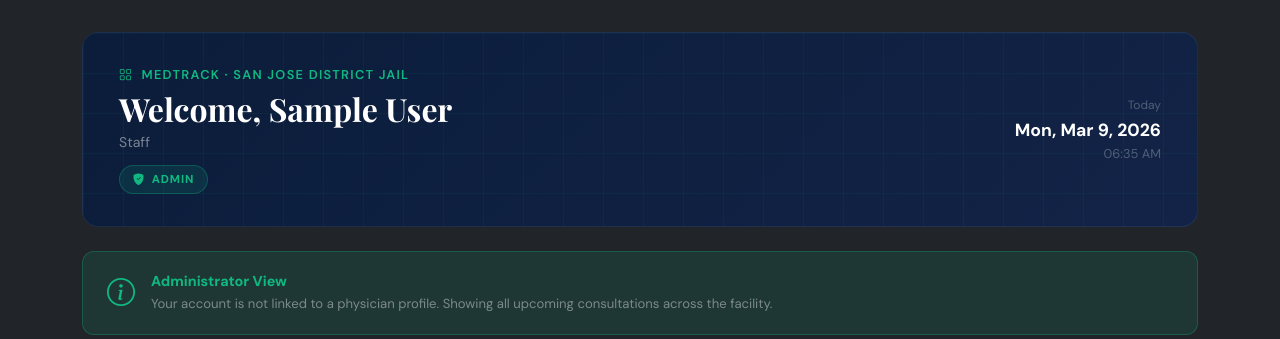
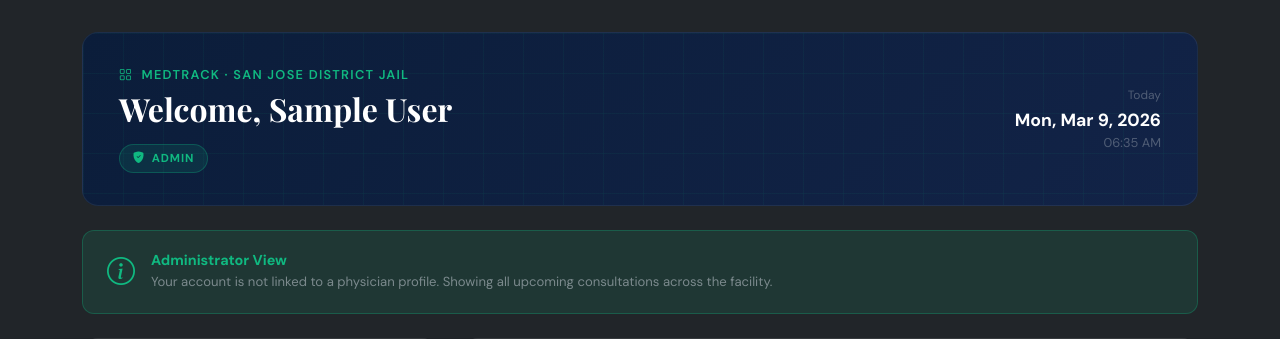
Before and after one commit to Daddycode11/MedTrack, a Django app: page /consultations/doctor-dashboard in a window 1280 px wide. Shown: the part 70-409 px from the top of the page. Run offline with Django 5.2, Linux system fonts and the light colour scheme; the visitor is signed in with stand-in values (Sample User, id 1); data comes from the database, SQL or seed files in the repository; data that the repository does not hold is empty; some libraries are stand-ins or nearby versions.

Commit message:
Production fixes: doctor/physician linking, PDL deletion, permissions, and deployment prep

```diff
--- a/medtrack/consultations/views.py
+++ b/medtrack/consultations/views.py
@@ -183,7 +183,7 @@ def doctor_dashboard(request):
 #  SCHEDULE / CREATE
 # ─────────────────────────────────────────────────────────────
 
-@role_required('admin', 'staff', 'doctor')
+@role_required('admin', 'doctor')
 def schedule_consultation(request):
     """Simple function-based create view (legacy; prefer ConsultationCreateView)."""
     if request.method == 'POST':
@@ -198,7 +198,7 @@ def schedule_consultation(request):
     return render(request, 'consultations/schedule_consultation.html', {'form': form})
 
 
-@role_required('admin', 'staff', 'doctor')
+@role_required('admin', 'doctor')
 def create_consultation(request):
     """JSON-driven create endpoint (called from the calendar quick-add form)."""
     if request.method == 'POST':
@@ -278,7 +278,7 @@ class ConsultationCreateView(CreateView):
 #  CANCEL / RESCHEDULE / COMPLETE
 # ─────────────────────────────────────────────────────────────
 
-@role_required('admin', 'staff', 'doctor')
+@role_required('admin', 'doctor')
 def cancel_consultation(request, consultation_id):
     """Confirm then cancel a consultation."""
     consultation = get_object_or_404(
@@ -298,7 +298,7 @@ def cancel_consultation(request, consultation_id):
     return render(request, 'consultations/cancel_consultation.html', {'consultation': consultation})
 
 
-@role_required('admin', 'staff', 'doctor')
+@role_required('admin', 'doctor')
 def reschedule_consultation(request, consultation_id):
     """Confirm then reschedule a consultation."""
     consultation = get_object_or_404(Consultation, id=consultation_id)
@@ -322,7 +322,7 @@ def reschedule_consultation(request, consultation_id):
     )
 
 
-@role_required('admin', 'staff', 'doctor')
+@role_required('admin', 'doctor')
 def complete_consultation(request, consultation_id):
     """Mark a consultation as completed. Doctor can optionally add a follow-up."""
     consultation = get_object_or_404(
--- a/medtrack/pdl/models.py
+++ b/medtrack/pdl/models.py
@@ -169,14 +169,13 @@ class DetentionReason(models.Model):
 
 class UserRole(models.TextChoices):
     ADMIN       = 'admin',       'Admin'
-    STAFF       = 'staff',       'Staff'
     DOCTOR      = 'doctor',      'Doctor / Nurse'
     PHARMACIST  = 'pharmacist',  'Pharmacist'
 
 
 class UserProfile(models.Model):
     user = models.OneToOneField(User, on_delete=models.CASCADE, related_name='userprofile')
-    role = models.CharField(max_length=20, choices=UserRole.choices, default=UserRole.STAFF)
+    role = models.CharField(max_length=20, choices=UserRole.choices, default=UserRole.DOCTOR)
 
     def __str__(self):
         return f"{self.user.get_full_name() or self.user.username} ({self.get_role_display()})"
--- a/medtrack/templates/base.html
+++ b/medtrack/templates/base.html
@@ -149,7 +149,6 @@
       }
       .role-admin  { background: #dc3545; color: #fff; }
       .role-doctor { background: #0d6efd; color: #fff; }
-      .role-staff  { background: var(--emerald); color: #fff; }
 
       /* icon buttons */
       .nav-icon-btn {
@@ -381,8 +380,8 @@
     <div class="user-pill d-none d-lg-flex">
       <div class="user-avatar">{{ user.get_full_name|default:user.username|slice:":1"|upper }}</div>
       <span class="user-name">{{ user.get_full_name|default:user.username }}</span>
-      <span class="role-chip {% if user.is_superuser or user_role == 'admin' %}role-admin{% elif user_role == 'doctor' %}role-doctor{% elif user_role == 'pharmacist' %}role-pharmacist{% else %}role-staff{% endif %}">
-        {% if user.is_superuser %}ADMIN{% elif user_role == 'admin' %}ADMIN{% elif user_role == 'doctor' %}DOCTOR{% elif user_role == 'pharmacist' %}RX{% else %}STAFF{% endif %}
+      <span class="role-chip {% if user.is_superuser or user_role == 'admin' %}role-admin{% elif user_role == 'doctor' %}role-doctor{% elif user_role == 'pharmacist' %}role-pharmacist{% else %}role-doctor{% endif %}">
+        {% if user.is_superuser %}ADMIN{% elif user_role == 'admin' %}ADMIN{% elif user_role == 'doctor' %}DOCTOR{% elif user_role == 'pharmacist' %}RX{% else %}USER{% endif %}
       </span>
     </div>
 
@@ -414,11 +413,11 @@
         {% elif user_role == 'admin' %}Administrator
         {% elif user_role == 'doctor' %}Doctor
         {% elif user_role == 'pharmacist' %}Pharmacist
-        {% else %}Staff{% endif %}
+        {% else %}User{% endif %}
       </div>
     </div>
-    <span class="role-chip {% if user.is_superuser or user_role == 'admin' %}role-admin{% elif user_role == 'doctor' %}role-doctor{% elif user_role == 'pharmacist' %}role-pharmacist{% else %}role-staff{% endif %}">
-      {% if user.is_superuser %}ADMIN{% elif user_role == 'admin' %}ADMIN{% elif user_role == 'doctor' %}DOC{% elif user_role == 'pharmacist' %}RX{% else %}STAFF{% endif %}
+    <span class="role-chip {% if user.is_superuser or user_role == 'admin' %}role-admin{% elif user_role == 'doctor' %}role-doctor{% elif user_role == 'pharmacist' %}role-pharmacist{% else %}role-doctor{% endif %}">
+      {% if user.is_superuser %}ADMIN{% elif user_role == 'admin' %}ADMIN{% elif user_role == 'doctor' %}DOC{% elif user_role == 'pharmacist' %}RX{% else %}USER{% endif %}
     </span>
   </div>
 
--- a/medtrack/templates/consultations/doctor_dashboard.html
+++ b/medtrack/templates/consultations/doctor_dashboard.html
@@ -194,22 +194,13 @@
             Welcome, {{ request.user.get_full_name|default:request.user.username }}
           {% endif %}
         </h1>
-        <div class="dash-subtitle">
-          {% if request.user.userprofile.role == 'doctor' %}
-            Physician
-          {% elif request.user.userprofile.role == 'admin' %}
-            Administrator
-          {% else %}
-            Staff
-          {% endif %}
-        </div>
         <div class="dash-role-badge">
           {% if physician %}
             <i class="bi bi-heart-pulse"></i> PHYSICIAN
           {% elif request.user.is_superuser %}
             <i class="bi bi-shield-fill-check"></i> ADMIN
           {% else %}
-            <i class="bi bi-person-badge"></i> STAFF
+            <i class="bi bi-person-badge"></i> USER
           {% endif %}
         </div>
       </div>
@@ -307,7 +298,7 @@
               <div class="profile-label">Role</div>
               <div class="profile-value">
                 {% if request.user.is_superuser %}Administrator
-                {% else %}Staff{% endif %}
+                {% else %}User{% endif %}
               </div>
             </div>
           </div>
--- a/medtrack/templates/pdl/admin_dashboard.html
+++ b/medtrack/templates/pdl/admin_dashboard.html
@@ -80,7 +80,6 @@
     border-radius: 50px; letter-spacing: .03em; text-transform: uppercase;
   }
   .role-pill.rp-admin      { background: rgba(244,63,94,.12);   color: #f43f5e;  border: 1px solid rgba(244,63,94,.2); }
-  .role-pill.rp-staff      { background: rgba(59,130,246,.12);  color: #3b82f6;  border: 1px solid rgba(59,130,246,.2); }
   .role-pill.rp-doctor     { background: rgba(16,185,129,.12);  color: #10b981;  border: 1px solid rgba(16,185,129,.2); }
   .role-pill.rp-pharmacist { background: rgba(168,85,247,.12);  color: #a855f7;  border: 1px solid rgba(168,85,247,.2); }
   .role-pill.rp-superuser  { background: rgba(245,158,11,.12);  color: #f59e0b;  border: 1px solid rgba(245,158,11,.2); }
@@ -221,7 +220,7 @@
               {% elif u.userprofile.role == 'pharmacist' %}
                 <span class="role-pill rp-pharmacist"><i class="bi bi-capsule"></i> Pharmacist</span>
               {% else %}
-                <span class="role-pill rp-staff"><i class="bi bi-person-badge"></i> Staff</span>
+                <span class="role-pill rp-doctor"><i class="bi bi-person-badge"></i> User</span>
               {% endif %}
             </td>
 
--- a/medtrack/templates/pdl/admin_user_history.html
+++ b/medtrack/templates/pdl/admin_user_history.html
@@ -20,7 +20,6 @@
   /* ── ROLE PILLS (reuse from admin_dashboard) ──── */
   .role-pill { display:inline-flex; align-items:center; gap:.3rem; font-size:.72rem; font-weight:700; padding:.25rem .65rem; border-radius:50px; letter-spacing:.03em; text-transform:uppercase; }
   .rp-admin      { background:rgba(244,63,94,.12);  color:#f43f5e; border:1px solid rgba(244,63,94,.2); }
-  .rp-staff      { background:rgba(59,130,246,.12); color:#3b82f6; border:1px solid rgba(59,130,246,.2); }
   .rp-doctor     { background:rgba(16,185,129,.12); color:#10b981; border:1px solid rgba(16,185,129,.2); }
   .rp-pharmacist { background:rgba(168,85,247,.12); color:#a855f7; border:1px solid rgba(168,85,247,.2); }
   .rp-superuser  { background:rgba(245,158,11,.12); color:#f59e0b; border:1px solid rgba(245,158,11,.2); }
@@ -105,7 +104,7 @@
           {% elif target_user.userprofile.role == 'pharmacist' %}
             <span class="role-pill rp-pharmacist"><i class="bi bi-capsule"></i> Pharmacist</span>
           {% else %}
-            <span class="role-pill rp-staff"><i class="bi bi-person-badge"></i> Staff</span>
+            <span class="role-pill rp-doctor"><i class="bi bi-person-badge"></i> User</span>
           {% endif %}
           {% if physician %}<span class="role-pill rp-doctor ms-1"><i class="bi bi-stethoscope"></i> {{ physician.specialty }}</span>{% endif %}
           {% if pharmacist %}<span class="role-pill rp-pharmacist ms-1"><i class="bi bi-capsule-pill"></i> Pharmacist</span>{% endif %}
--- a/medtrack/templates/pdl/pdl_list.html
+++ b/medtrack/templates/pdl/pdl_list.html
@@ -132,7 +132,7 @@
     </div>
 </div>
 
-<div class="modal fade" id="deletePdlModal" tabindex="-1"><div class="modal-dialog modal-dialog-centered"><div class="modal-content"><form id="deletePdlForm" method="post">{% csrf_token %}<div class="modal-header border-0"><h5 class="modal-title text-danger fw-bold">Delete Record</h5><button type="button" class="btn-close" data-bs-dismiss="modal"></button></div><div class="modal-body text-center py-4">Are you sure you want to delete <strong id="deletePdlName"></strong>?</div><div class="modal-footer border-0 justify-content-center"><button type="button" class="btn btn-light" data-bs-dismiss="modal">Cancel</button><button type="submit" class="btn btn-danger">Confirm Delete</button></div></form></div></div></div>
+<div class="modal fade" id="deletePdlModal" tabindex="-1"><div class="modal-dialog modal-dialog-centered"><div class="modal-content"><form id="deletePdlForm" method="post">{% csrf_token %}<div class="modal-header border-0"><h5 class="modal-title text-danger fw-bold"><i class="bi bi-exclamation-triangle me-2"></i>Delete PDL Record</h5><button type="button" class="btn-close" data-bs-dismiss="modal"></button></div><div class="modal-body text-center py-4"><p class="mb-3">Are you sure you want to delete <strong id="deletePdlName"></strong>?</p><p class="small text-muted mb-0"><i class="bi bi-info-circle me-1"></i>This will permanently delete all related records including consultations, prescriptions, and health conditions. This action cannot be undone.</p></div><div class="modal-footer border-0 justify-content-center"><button type="button" class="btn btn-light" data-bs-dismiss="modal">Cancel</button><button type="submit" class="btn btn-danger"><i class="bi bi-trash me-1"></i>Confirm Delete</button></div></form></div></div></div>
 
 <script>
     document.addEventListener('click', function (e) {
```
Also changed, not shown: medtrack/consultations/models.py (+5 -4 lines), medtrack/pdl/views.py (+56 -24 lines), medtrack/consultations/migrations/0008_make_physician_fields_optional.py (added), medtrack/pdl/migrations/0012_remove_staff_role.py (added).
